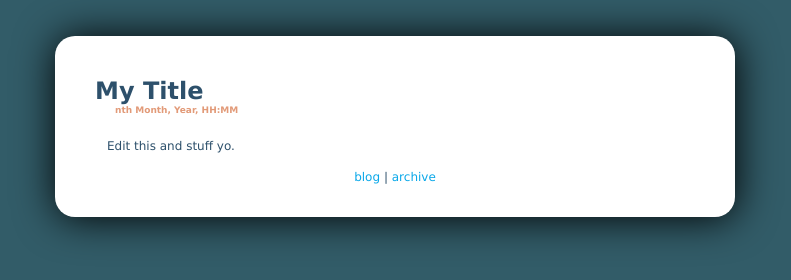
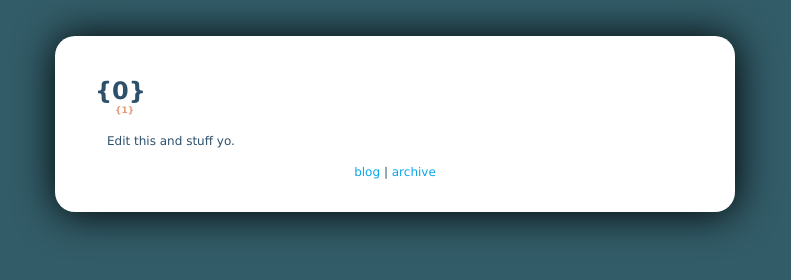
Before and after one commit to photofroggy/photofroggy.github.com, a plain HTML site: page blog/template.html in a window 1280 px wide. Shown: the whole page, without its empty margins (245-1036 px from the left). Drawn offline with Linux system fonts and the light colour scheme.

Commit message:
template is output with title and a timestamp in the page.

```diff
--- a/blog/style.css
+++ b/blog/style.css
@@ -17,11 +17,12 @@ div.main {
     box-shadow: 1px 1px 40px black;
 }
 
-h1 span.ts {
+h1 span {
     display: block;
     color: #E29A78;
     font-size: 9px;
     padding-left: 20px;
+    margin-bottom: -5px;
 }
 
 div.main p {
--- a/blog/template.html
+++ b/blog/template.html
@@ -4,7 +4,7 @@
     </head>
     <body>
         <div class="main">
-            <h1>My Title<span class="ts">nth Month, Year, HH:MM</span></h1>
+            <h1>{0}<span>{1}</span></h1>
             <p>
                 Edit this and stuff yo.
             </p>
```
Also changed, not shown: 1 other file.
